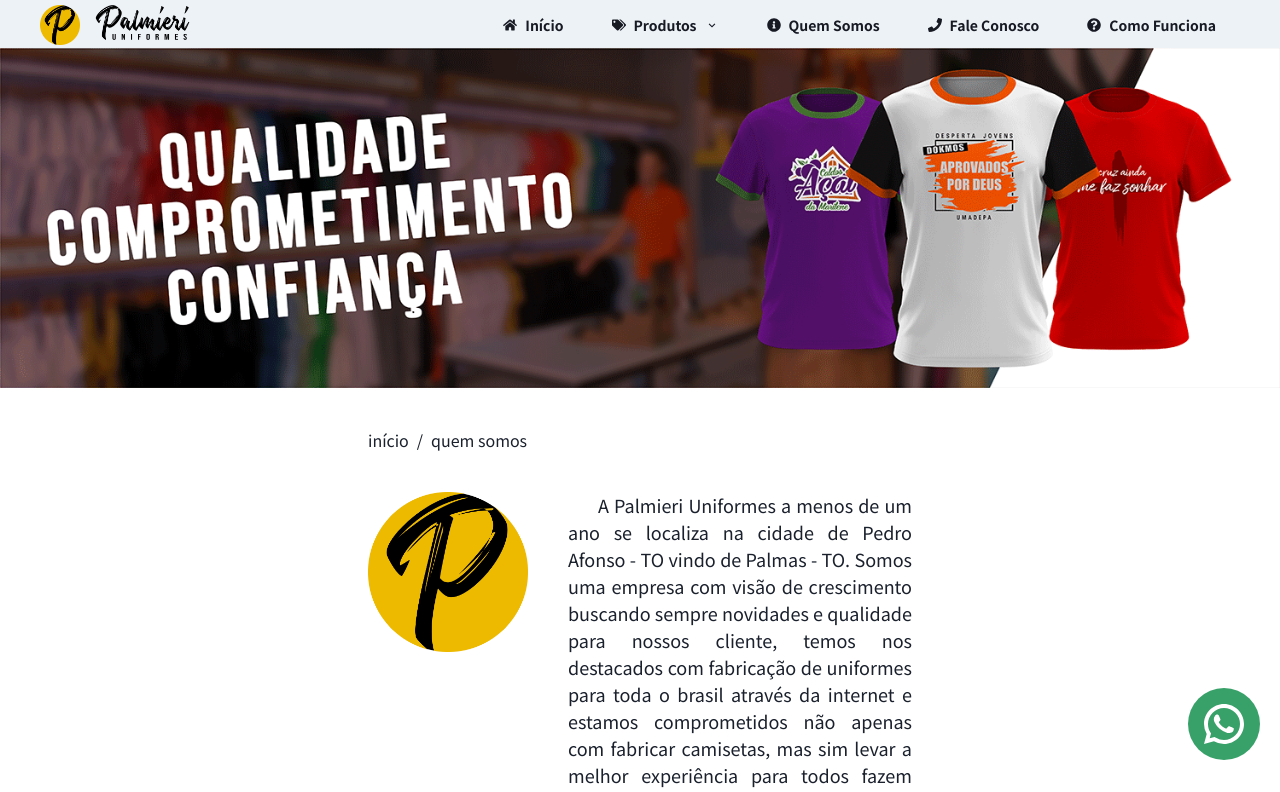
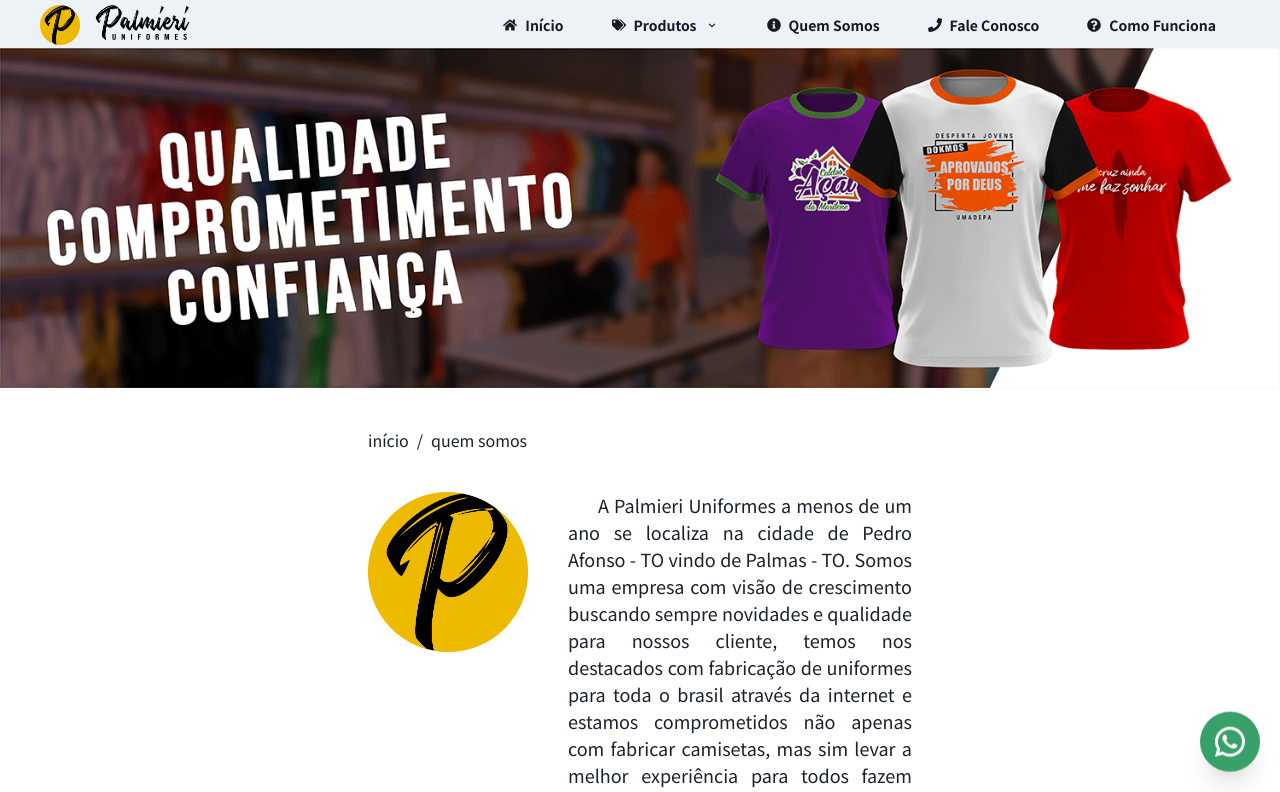
Before and after one commit to nsbbezerra/palmieri-next, a Next.js app: page /quemsomos in a window 1280 px wide. Shown: the top 792 px of the page. Built offline with nearby package versions, Linux system fonts and the light colour scheme.

Commit message:
correct url in breadcrumb of page products and add ball effect in whatsapp button

```diff
--- a/components/Footer.js
+++ b/components/Footer.js
@@ -142,13 +142,15 @@ export default function FooterApp() {
         icon={<RiWhatsappLine />}
         position="fixed"
         right={5}
-        bottom={10}
+        bottom={7}
         borderRadius={"50%"}
-        fontSize="5xl"
+        fontSize="4xl"
         p={3}
         _active={{ outline: "none" }}
         onClick={() => createLink()}
         zIndex={9000}
+        shadow="xl"
+        className="ball"
       />
 
       <Box bg={"gray.100"} pt={10} pb={10}>
--- a/pages/_app.js
+++ b/pages/_app.js
@@ -1,6 +1,7 @@
 import { ChakraProvider } from "@chakra-ui/react";
 import theme from "../styles/theme";
 import "bootstrap/dist/css/bootstrap.min.css";
+import "../styles/animation.css";
 import FooterProvider from "../context/footer";
 import HeaderProvider from "../context/header";
 
--- a/pages/produtos/[produto].js
+++ b/pages/produtos/[produto].js
@@ -139,7 +139,7 @@ export default function Produtos({ prods }) {
                 </BreadcrumbItem>
                 <BreadcrumbItem isCurrentPage>
                   <Link
-                    href={`/produtos/${encodeURIComponent(idRouter)}`}
+                    href={`/produtos/${encodeURIComponent(query.produto)}`}
                     passHref
                   >
                     <BreadcrumbLink>{route}</BreadcrumbLink>
--- /dev/null
+++ b/styles/animation.css
@@ -0,0 +1,20 @@
+.ball {
+  animation: bounce 1s infinite alternate;
+  -webkit-animation: bounce 1s infinite alternate;
+}
+@keyframes bounce {
+  from {
+    transform: translateY(0px);
+  }
+  to {
+    transform: translateY(-15px);
+  }
+}
+@-webkit-keyframes bounce {
+  from {
+    transform: translateY(0px);
+  }
+  to {
+    transform: translateY(-15px);
+  }
+}
```
Also changed, not shown: styles/pagination.css (added).
